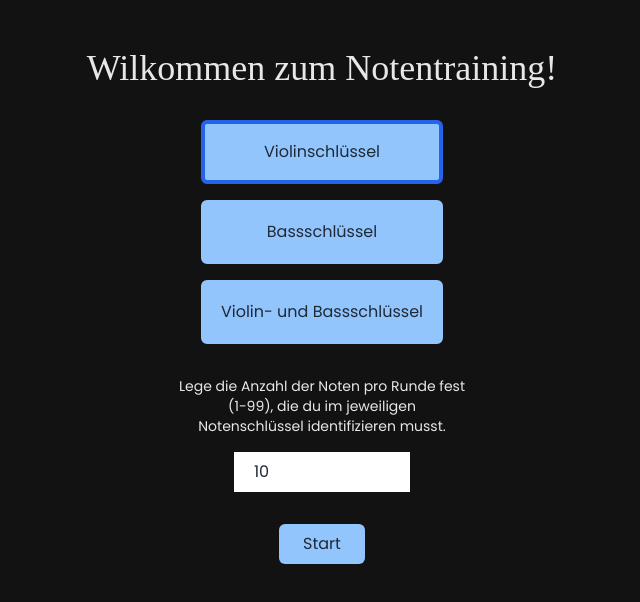
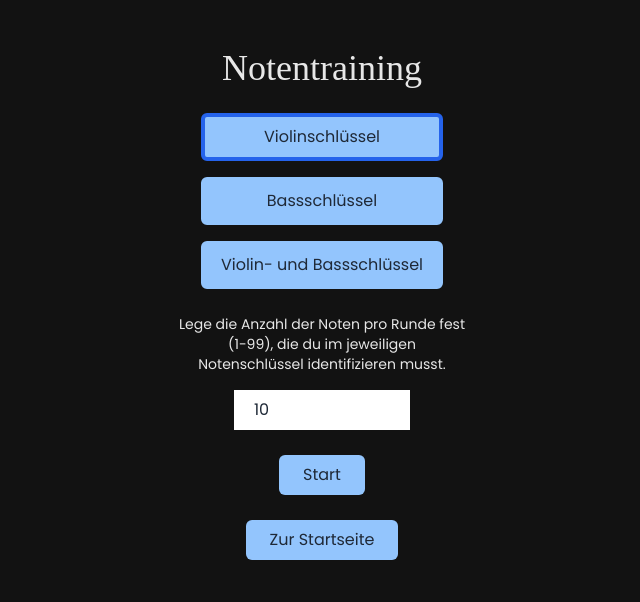
Before and after one commit to kilianmandscharo/music_training, a Next.js app: page /notentraining in a window 1280 px wide. Shown: the top 602 px of the page, without its empty margins (318-958 px from the left). Built offline with nearby package versions, Linux system fonts and the light colour scheme; a web font is replaced by a local one.

Commit message:
extracted pageComponent, expanded intervals

```diff
--- a/components/ModeButton.tsx
+++ b/components/ModeButton.tsx
@@ -8,7 +8,7 @@ export default function ModeButton({
     return (
         <button
             onClick={changeMode}
-            className={`p-4 bg-blue-300 sm:hover:bg-blue-400 rounded-md text-gray-800 border-4 ${
+            className={`px-4 py-2 bg-blue-300 sm:hover:bg-blue-400 rounded-md text-gray-800 border-4 ${
                 highlighted
                     ? "border-blue-600"
                     : "border-blue-300 sm:hover:border-blue-400"
--- /dev/null
+++ b/components/PageBody.tsx
@@ -0,0 +1,11 @@
+interface PageBodyProps {
+    children: React.ReactNode;
+}
+
+export default function PageBody({ children }: PageBodyProps) {
+    return (
+        <div className="bg-base-black relative mx-auto max-w-4xl  min-w-[18rem] flex flex-col justify-around items-center px-2 py-8 text-white/90 font-body">
+            {children}
+        </div>
+    );
+}
--- a/components/Welcome.tsx
+++ b/components/PageMenu.tsx
@@ -1,17 +1,20 @@
-import { Dispatch, SetStateAction, useEffect, useState } from "react";
-import { Mode, WelcomeProps } from "../interfaces/interfaces";
+import Link from "next/link";
+import { useState } from "react";
+import { Mode, PageMenuProps } from "../interfaces/interfaces";
 import Button from "./Button";
 import ModeButton from "./ModeButton";
 
 export default function Welcome({
+    title,
+    description,
     startRound,
     setupRound,
     changeMode,
     currentMode,
     started,
-    nextNote,
     changeTotalRounds,
-}: WelcomeProps) {
+    buttons,
+}: PageMenuProps) {
     const [animating, setAnimating] = useState(false);
     const [currentInput, setCurrentInput] = useState("10");
     const [noInputOnSubmit, setNoInputOnSubmit] = useState(false);
@@ -55,7 +58,7 @@ export default function Welcome({
 
     return (
         <div
-            className={`base-black absolute top-0 right-0 bottom-0 left-0 p-12 flex flex-col justify-around items-center gap-8 text-white/90  ${
+            className={`bg-base-black absolute top-0 right-0 bottom-0 left-0 p-12 flex flex-col justify-around items-center gap-6 text-white/90  ${
                 animating
                     ? "animate-welcomeFadeOut"
                     : started
@@ -63,33 +66,14 @@ export default function Welcome({
                     : ""
             }`}
         >
-            <h1 className="text-center text-4xl font-header">
-                Wilkommen zum Notentraining!
-            </h1>
-            <div className="flex flex-col gap-4">
-                <ModeButton
-                    name="Violinschlüssel"
-                    changeMode={() => changeMode(Mode.treble)}
-                    highlighted={currentMode === Mode.treble}
-                />
-                <ModeButton
-                    name="Bassschlüssel"
-                    changeMode={() => changeMode(Mode.bass)}
-                    highlighted={currentMode === Mode.bass}
-                />
-                <ModeButton
-                    name="Violin- und Bassschlüssel"
-                    changeMode={() => changeMode(Mode.both)}
-                    highlighted={currentMode === Mode.both}
-                />
-            </div>
+            <h1 className="text-center text-4xl font-header">{title}</h1>
+            <div className="flex flex-col gap-4">{buttons}</div>
             <form className="flex flex-col justify-center items-center">
                 <label
                     htmlFor="rounds"
                     className="text-center mb-4 text-sm w-72"
                 >
-                    Lege die Anzahl der Noten pro Runde fest (1-99), die du im
-                    jeweiligen Notenschlüssel identifizieren musst.
+                    {description}
                 </label>
                 <input
                     id="rounds"
@@ -102,6 +86,11 @@ export default function Welcome({
                 />
             </form>
             <Button name="Start" handleClick={handleClick} />
+            <Link href="/">
+                <a className="bg-blue-300 py-2 px-6 rounded-md sm:hover:bg-blue-400 text-gray-800 transition-colors">
+                    Zur Startseite
+                </a>
+            </Link>
         </div>
     );
 }
--- a/components/Stats.tsx
+++ b/components/Stats.tsx
@@ -1,6 +1,6 @@
 import { useEffect, useState } from "react";
 import useWindowWidth from "../hooks/useWindowWidth";
-import { Guess, StatsProps } from "../interfaces/interfaces";
+import { StatsProps } from "../interfaces/interfaces";
 import Button from "./Button";
 import { noteComponents } from "./Notes";
 
@@ -78,7 +78,7 @@ export default function Stats({
 
     return (
         <div
-            className={`absolute top-0 left-0 right-0 bottom-0 base-black flex flex-col gap-3 justify-around items-center py-4 animate-statsFadeIn ${
+            className={`absolute top-0 left-0 right-0 bottom-0 bg-base-black flex flex-col gap-3 justify-around items-center py-4 animate-statsFadeIn ${
                 closing ? "animate-statsFadeOut" : ""
             }`}
         >
--- a/pages/intervalltraining.tsx
+++ b/pages/intervalltraining.tsx
@@ -1,7 +1,132 @@
 import { NextPage } from "next";
 import Head from "next/head";
+import { useEffect, useState } from "react";
+import Button from "../components/Button";
+import Keypad from "../components/Keypad";
+import PageBody from "../components/PageBody";
+import Stats from "../components/Stats";
+import { IntervalGuess, IntervalMode } from "../interfaces/interfaces";
 
 const Intervalltraining: NextPage = () => {
+    const [noteComponent, setNoteComponent] = useState(<div></div>);
+    const [currentNote, setCurrentNote] = useState<string[]>([]);
+    const [message, setMessage] = useState("Welche Note ist das?");
+    const [round, setRound] = useState(1);
+    const [guesses, setGuesses] = useState<IntervalGuess[]>([]);
+    const [roundEnded, setRoundEnded] = useState(false);
+    const [timeAtLastInput, setTimeAtLastInput] = useState(new Date());
+    const [showWelcome, setShowWelcome] = useState(true);
+    const [mode, setMode] = useState(IntervalMode.simple);
+    const [intervalNames, setNoteNames] = useState<string[]>();
+    const [started, setStarted] = useState(false);
+    const [numberOfNotesPerRound, setNumberOfNotesPerRound] = useState(10);
+    const [noInputAllowed, setNoInputAllowed] = useState(false);
+
+    useEffect(() => {
+        const names = Object.keys(noteComponents);
+        if (mode === Mode.bass) {
+            setNoteNames(names.slice(0, 21));
+        }
+        if (mode === Mode.treble) {
+            setNoteNames(names.slice(21));
+        }
+        if (mode === Mode.both) {
+            setNoteNames(names);
+        }
+    }, [mode]);
+
+    useEffect(() => {
+        nextNote();
+    }, []);
+
+    const handleKeyPress = (e: KeyboardEvent) => {
+        const key = e.key.toUpperCase();
+        if (KEYS.includes(key)) {
+            handleInput(key);
+        }
+    };
+
+    useEffect(() => {
+        window.addEventListener("keypress", handleKeyPress);
+        return () => {
+            window.removeEventListener("keypress", handleKeyPress);
+        };
+    }, [handleKeyPress]);
+
+    const nextNote = () => {
+        const notes: any = noteComponents;
+        const noteDistribution =
+            mode === Mode.both ? noteDistributionAll : noteDistributionSingle;
+        const noteNameIndex =
+            noteDistribution[
+                Math.floor(Math.random() * noteDistribution.length)
+            ];
+        const randomNoteName = noteNames[noteNameIndex];
+        const randomNote = notes[randomNoteName];
+        setNoteComponent(randomNote);
+        setCurrentNote([
+            randomNoteName.split("")[2].toUpperCase(),
+            randomNoteName,
+        ]);
+    };
+
+    const handleInput = (inputNote: string) => {
+        if (noInputAllowed) {
+            return;
+        }
+        const [current, fullNoteName] = currentNote;
+        const correct = inputNote === current;
+        const now = new Date().getTime();
+        const time = (now - timeAtLastInput.getTime()) / 1000;
+        setGuesses([
+            ...guesses,
+            {
+                correct,
+                time,
+                correctNote: current,
+                noteGuessed: inputNote,
+                fullNoteName,
+            },
+        ]);
+        setMessage(correct ? "Correct" : "False");
+        setNoInputAllowed(true);
+        setTimeout(() => {
+            if (round === numberOfNotesPerRound) {
+                setRoundEnded(true);
+            } else {
+                setNoInputAllowed(false);
+                nextNote();
+                setTimeAtLastInput(new Date());
+                setMessage("Welche Note ist das?");
+                setRound((prev) => prev + 1);
+            }
+        }, 1000);
+    };
+
+    const newRound = () => {
+        nextNote();
+        setRound(1);
+        setGuesses([]);
+        setTimeAtLastInput(new Date());
+        setMessage("Welche Note ist das?");
+        setRoundEnded(false);
+        setNoInputAllowed(false);
+    };
+
+    const startRound = () => {
+        setShowWelcome(false);
+        setStarted(true);
+    };
+
+    const setupRound = () => {
+        nextNote();
+        setRound(1);
+        setGuesses([]);
+        setTimeAtLastInput(new Date());
+        setMessage("Welche Note ist das?");
+        setRoundEnded(false);
+        setNoInputAllowed(false);
+    };
     return (
         <>
             <Head>
@@ -19,9 +144,42 @@ const Intervalltraining: NextPage = () => {
                 />
                 <link rel="shortcut icon" href="favicon.ico" />
             </Head>
-            <div className="base-black relative mx-auto max-w-4xl  min-w-[18rem] flex flex-col justify-around items-center px-2 py-8 text-white/90 font-body">
-                Intervalltraining
-            </div>
+            <PageBody>
+                <p className="text-xl">{message}</p>
+                <div className="mx-auto flex justify-center items-center p-12 m-8 w-full bg-blue-300 rounded-md">
+                    {noteComponent}
+                </div>
+                <Keypad
+                    handleInput={handleInput}
+                    disabled={showWelcome || roundEnded || noInputAllowed}
+                />
+                <p className="mx-auto my-4 text-xl">
+                    Runde {round}/{numberOfNotesPerRound}
+                </p>
+                <Button
+                    name="Zurück"
+                    handleClick={() => setShowWelcome(true)}
+                />
+                {roundEnded && (
+                    <Stats
+                        guesses={guesses}
+                        newRound={newRound}
+                        roundEnded={roundEnded}
+                        numberOfNotesPerRound={numberOfNotesPerRound}
+                    />
+                )}
+                {showWelcome && (
+                    <PageMenu
+                        startRound={startRound}
+                        setupRound={setupRound}
+                        changeMode={setMode}
+                        currentMode={mode}
+                        started={started}
+                        nextNote={nextNote}
+                        changeTotalRounds={setNumberOfNotesPerRound}
+                    />
+                )}
+            </PageBody>
         </>
     );
 };
--- a/pages/notentraining.tsx
+++ b/pages/notentraining.tsx
@@ -7,21 +7,23 @@ import {
     noteDistributionAll,
     noteDistributionSingle,
 } from "../components/Notes";
+import PageBody from "../components/PageBody";
 import Stats from "../components/Stats";
-import Welcome from "../components/Welcome";
+import PageMenu from "../components/PageMenu";
 import { KEYS } from "../constants/constants";
-import { Guess, Mode } from "../interfaces/interfaces";
+import { NoteGuess, NoteMode } from "../interfaces/interfaces";
+import ModeButton from "../components/ModeButton";
 
 const Notentraining = () => {
     const [noteComponent, setNoteComponent] = useState(<div></div>);
     const [currentNote, setCurrentNote] = useState<string[]>([]);
     const [message, setMessage] = useState("Welche Note ist das?");
     const [round, setRound] = useState(1);
-    const [guesses, setGuesses] = useState<Guess[]>([]);
+    const [guesses, setGuesses] = useState<NoteGuess[]>([]);
     const [roundEnded, setRoundEnded] = useState(false);
     const [timeAtLastInput, setTimeAtLastInput] = useState(new Date());
     const [showWelcome, setShowWelcome] = useState(true);
-    const [mode, setMode] = useState(Mode.treble);
+    const [mode, setMode] = useState(NoteMode.treble);
     const [noteNames, setNoteNames] = useState<string[]>(
         Object.keys(noteComponents).slice(21)
     );
@@ -31,13 +33,13 @@ const Notentraining = () => {
 
     useEffect(() => {
         const names = Object.keys(noteComponents);
-        if (mode === Mode.bass) {
+        if (mode === NoteMode.bass) {
             setNoteNames(names.slice(0, 21));
         }
-        if (mode === Mode.treble) {
+        if (mode === NoteMode.treble) {
             setNoteNames(names.slice(21));
         }
-        if (mode === Mode.both) {
+        if (mode === NoteMode.both) {
             setNoteNames(names);
         }
     }, [mode]);
@@ -63,7 +65,9 @@ const Notentraining = () => {
     const nextNote = () => {
         const notes: any = noteComponents;
         const noteDistribution =
-            mode === Mode.both ? noteDistributionAll : noteDistributionSingle;
+            mode === NoteMode.both
+                ? noteDistributionAll
+                : noteDistributionSingle;
         const noteNameIndex =
             noteDistribution[
                 Math.floor(Math.random() * noteDistribution.length)
@@ -147,24 +151,6 @@ const Notentraining = () => {
                 />
                 <meta
                     name="keywords"
-                    content="noten, lernen, bassschlüssel, violinschlüssel"
-                />
-                <meta
-                    name="viewport"
-                    content="width=device-width, initial-scale=1.0"
-                />
-                <link rel="shortcut icon" href="favicon.ico" />
-            </Head>
-            <Head>
-                <meta charSet="utf-8" />
-                <title>Notenlernen</title>
-                <meta name="author" content="Dominik Heller" />
-                <meta
-                    name="description"
-                    content="Lerne die verschiedenen Noten im Bass- und Violinschlüssel zu identifizieren."
-                />
-                <meta
-                    name="keywords"
                     content="noten, lernen, wiederholung, bassschlüssel, violinschlüssel"
                 />
                 <meta
@@ -173,7 +159,7 @@ const Notentraining = () => {
                 />
                 <link rel="shortcut icon" href="favicon.ico" />
             </Head>
-            <div className="base-black relative mx-auto max-w-4xl  min-w-[18rem] flex flex-col justify-around items-center px-2 py-8 text-white/90 font-body">
+            <PageBody>
                 <p className="text-xl">{message}</p>
                 <div className="mx-auto flex justify-center items-center p-12 m-8 w-full bg-blue-300 rounded-md">
                     {noteComponent}
@@ -186,7 +172,7 @@ const Notentraining = () => {
                     Runde {round}/{numberOfNotesPerRound}
                 </p>
                 <Button
-                    name="Zur Startseite"
+                    name="Zurück"
                     handleClick={() => setShowWelcome(true)}
                 />
                 {roundEnded && (
@@ -198,17 +184,38 @@ const Notentraining = () => {
                     />
                 )}
                 {showWelcome && (
-                    <Welcome
+                    <PageMenu
+                        description="Lege die Anzahl der Noten pro Runde fest (1-99), die du im
+                    jeweiligen Notenschlüssel identifizieren musst."
+                        title="Notentraining"
                         startRound={startRound}
                         setupRound={setupRound}
                         changeMode={setMode}
                         currentMode={mode}
                         started={started}
-                        nextNote={nextNote}
                         changeTotalRounds={setNumberOfNotesPerRound}
+                        buttons={
+                            <>
+                                <ModeButton
+                                    name="Violinschlüssel"
+                                    changeMode={() => setMode(NoteMode.treble)}
+                                    highlighted={mode === NoteMode.treble}
+                                />
+                                <ModeButton
+                                    name="Bassschlüssel"
+                                    changeMode={() => setMode(NoteMode.bass)}
+                                    highlighted={mode === NoteMode.bass}
+                                />
+                                <ModeButton
+                                    name="Violin- und Bassschlüssel"
+                                    changeMode={() => setMode(NoteMode.both)}
+                                    highlighted={mode === NoteMode.both}
+                                />
+                            </>
+                        }
                     />
                 )}
-            </div>
+            </PageBody>
         </>
     );
 };
--- a/styles/globals.css
+++ b/styles/globals.css
@@ -18,7 +18,7 @@ body {
     background-color: #121212;
 }
 
-.base-black {
+.bg-base-black {
     background-color: #121212;
 }
 
```
Also changed, not shown: interfaces/interfaces.ts (+23 -8 lines).
